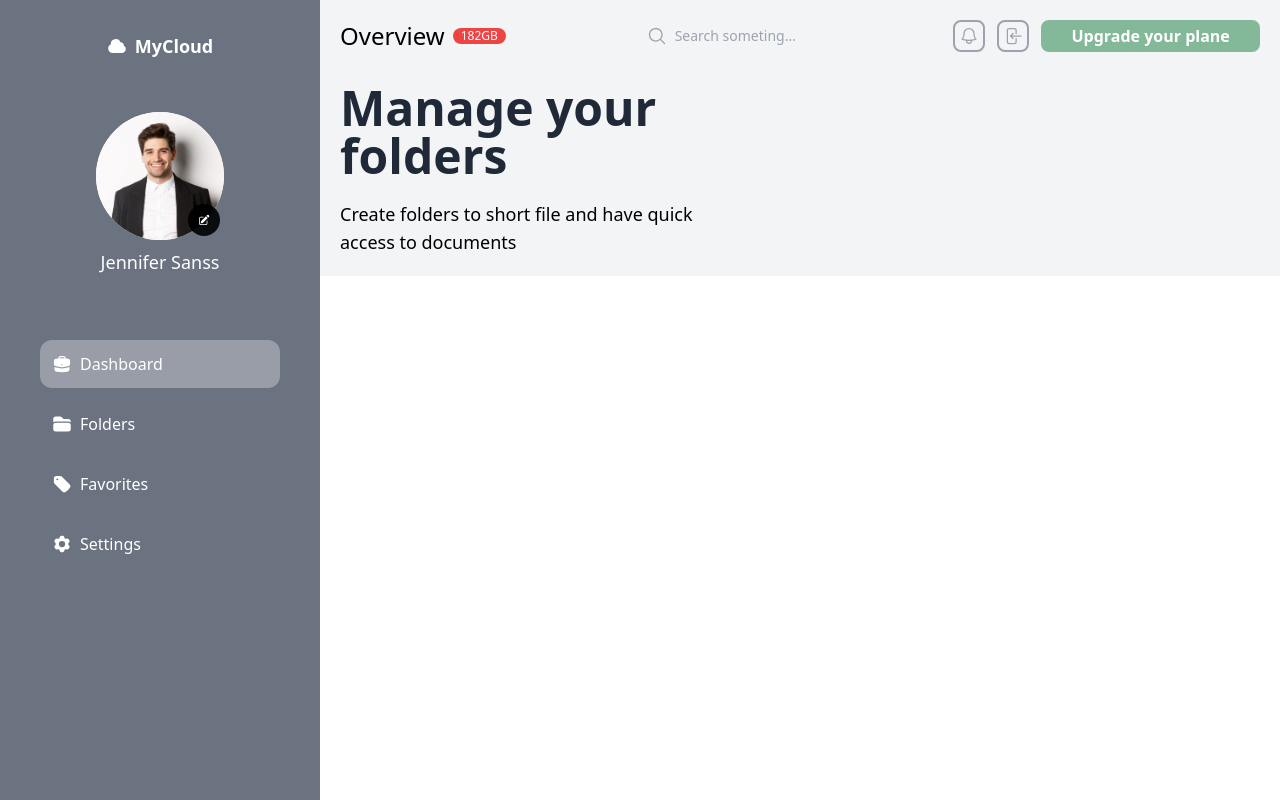
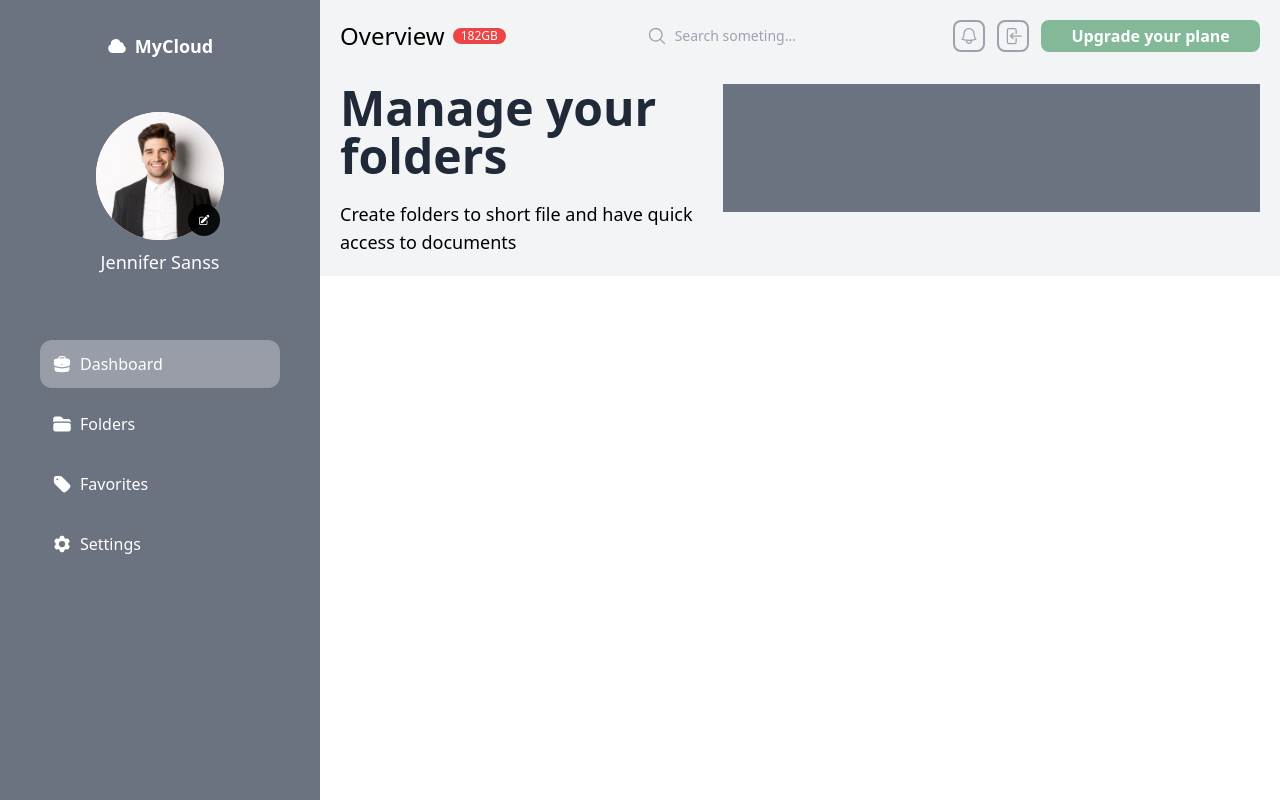
Before and after one commit to rizkymakruf/responsive-dashboard, a Next.js app: page / in a window 1280 px wide. Built offline with nearby package versions, Linux system fonts and the light colour scheme.

Commit message:
dashboard

```diff
--- a/pages/dashboard.js
+++ b/pages/dashboard.js
@@ -1,7 +1,7 @@
 const Dashboard = () => {
   return (
     <>
-      <div className="w-full">
+      <div className="w-full flex">
         <div className="w-5/12 flex flex-col space-y-5">
           <p className="text-5xl font-semibold text-gray-800">
             Manage your folders
@@ -10,7 +10,7 @@ const Dashboard = () => {
             Create folders to short file and have quick access to documents
           </p>
         </div>
-        <div className="w-7/12 flex"></div>
+        <div className="w-7/12 flex relative bg-gray-500 h-32"></div>
       </div>
     </>
   );
```
